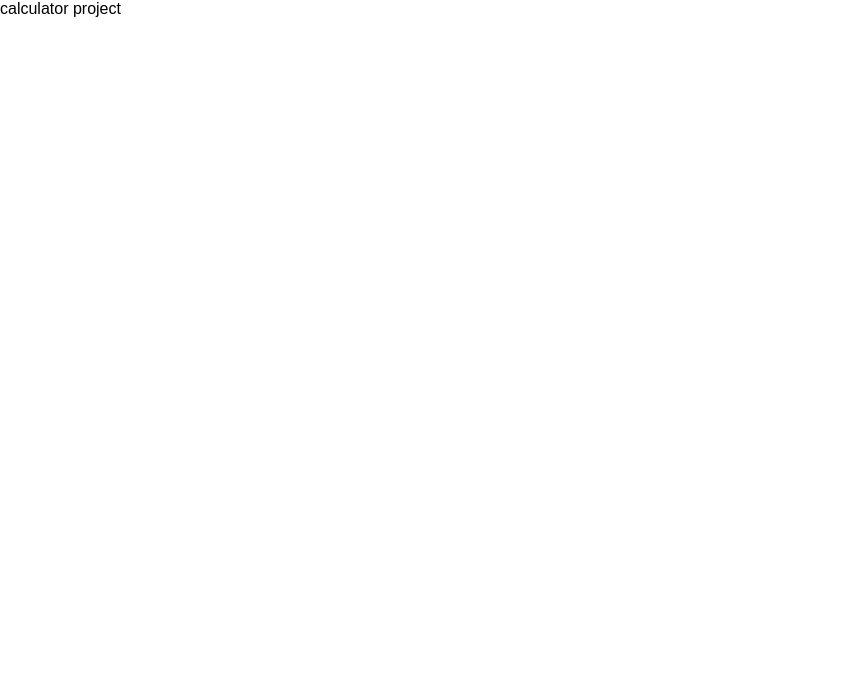
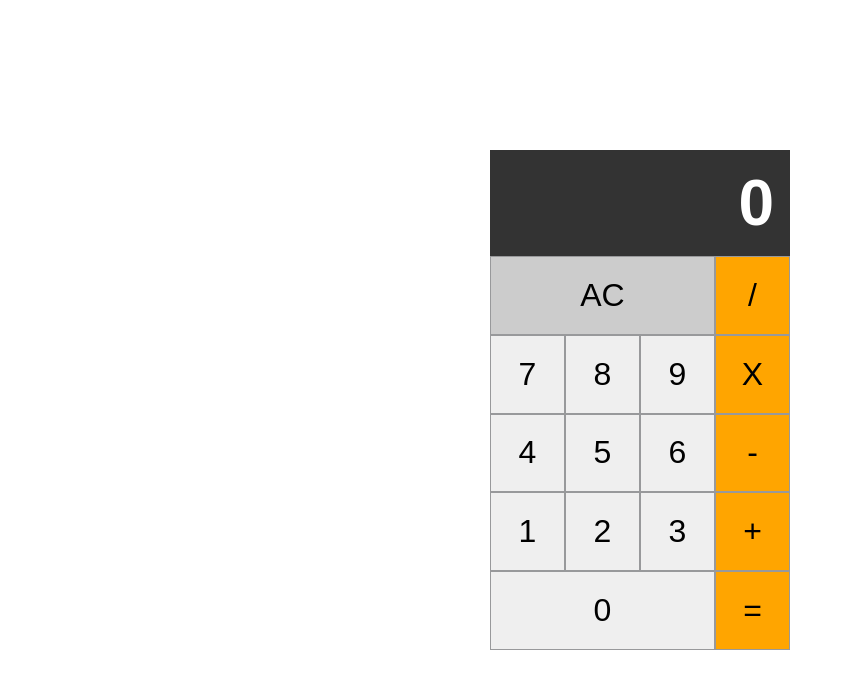
Before and after one commit to next-step/react-calculator, a React (Vite) app: page / in a window 1280 px wide. Shown: the top 688 px of the page, without its empty margins (0-853 px from the left). Built offline with nearby package versions, Linux system fonts and the light colour scheme.

Commit message:
style: add App component

```diff
--- a/index.html
+++ b/index.html
@@ -4,7 +4,7 @@
     <meta charset="UTF-8" />
     <link rel="icon" type="image/svg+xml" href="/vite.svg" />
     <meta name="viewport" content="width=device-width, initial-scale=1.0" />
-    <title>Vite + React + TS</title>
+    <title>iCalculator</title>
   </head>
   <body>
     <div id="root"></div>
--- a/src/App.tsx
+++ b/src/App.tsx
@@ -1,7 +1,35 @@
 import React from 'react';
 
 function App() {
-  return <div>calculator project</div>;
+  return (
+    <div id="app">
+      <div className='calculator'>
+        <h1 id='total'>0</h1>
+        <div className='digits flex'>
+          <button className='digit'>9</button>
+          <button className='digit'>8</button>
+          <button className='digit'>7</button>
+          <button className='digit'>6</button>
+          <button className='digit'>5</button>
+          <button className='digit'>4</button>
+          <button className='digit'>3</button>
+          <button className='digit'>2</button>
+          <button className='digit'>1</button>
+          <button className='digit'>0</button>
+        </div>
+        <div className='modifiers subgrid'>
+          <button className='modifier'>AC</button>
+        </div>
+        <div className='operations subgrid'>
+          <button className='operation'>/</button>
+          <button className='operation'>X</button>
+          <button className='operation'>-</button>
+          <button className='operation'>+</button>
+          <button className='operation' id="equal-sign">=</button>
+        </div>
+      </div>
+    </div>
+  );
 }
 
 export default App;
```
